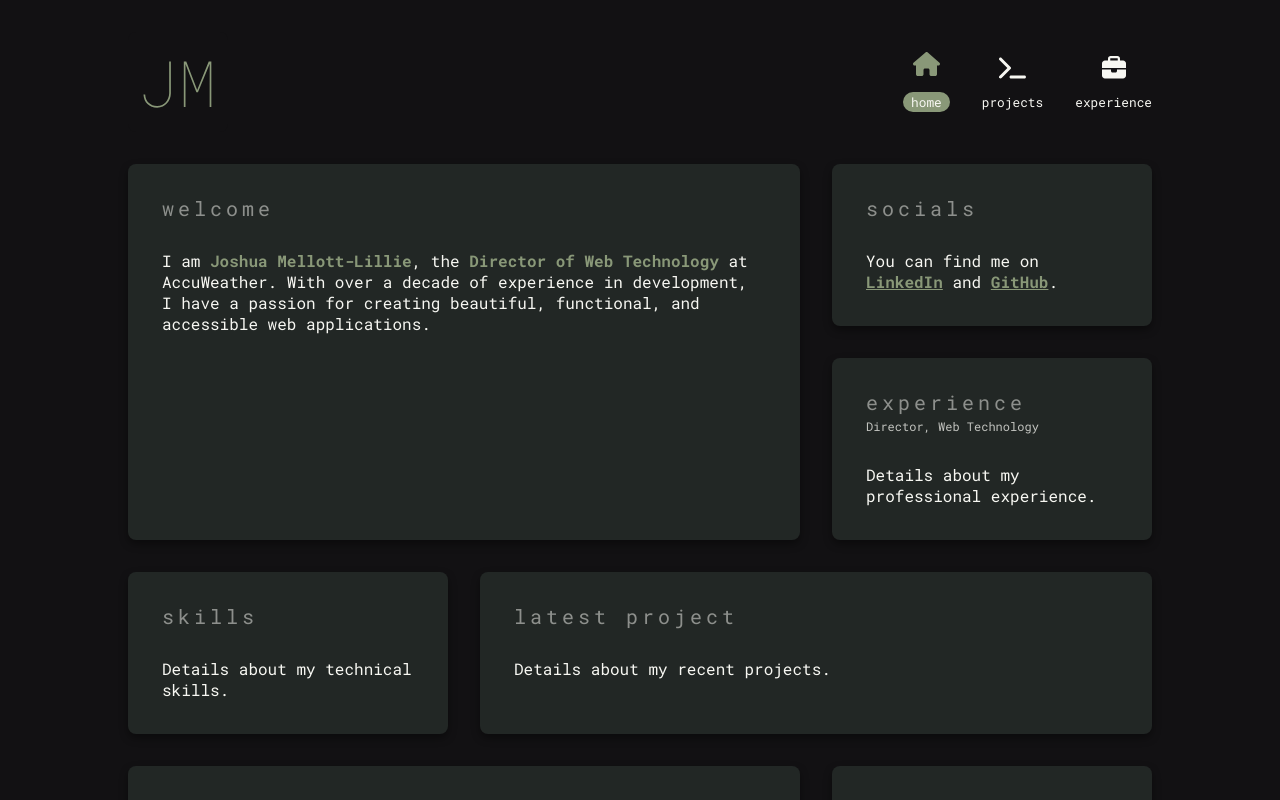
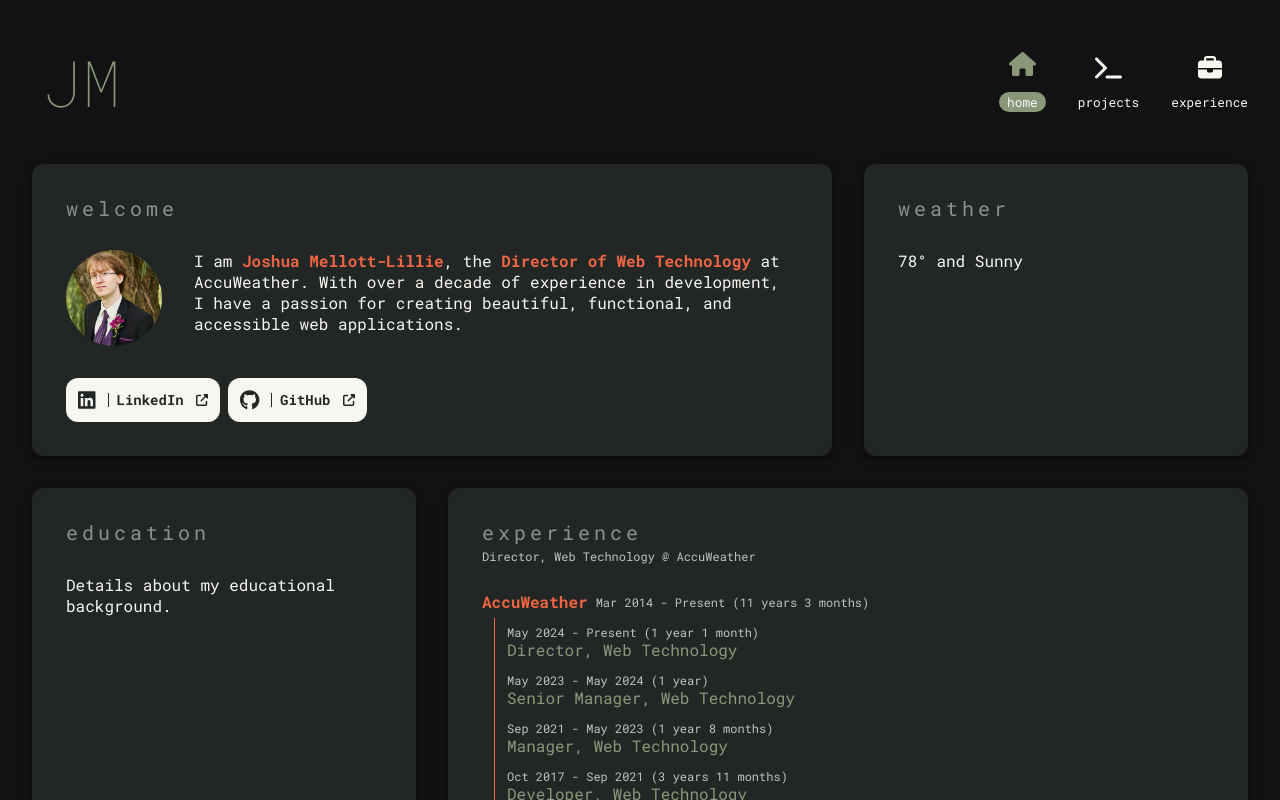
Before and after one commit to 10jmellott/10jmellott.github.io, a Vue app: page / in a window 1280 px wide. Shown: the top 800 px of the page. Built offline with nearby package versions, Linux system fonts and the light colour scheme.

Commit message:
Attempted color design + experience module

```diff
--- a/package.json
+++ b/package.json
@@ -14,6 +14,7 @@
 	},
 	"dependencies": {
 		"@fortawesome/fontawesome-svg-core": "^6.6.0",
+		"@fortawesome/free-brands-svg-icons": "^6.6.0",
 		"@fortawesome/free-solid-svg-icons": "^6.6.0",
 		"@fortawesome/vue-fontawesome": "^3.0.8",
 		"vue": "^3.5.10"
--- a/src/App.vue
+++ b/src/App.vue
@@ -1,53 +1,19 @@
 <script setup lang="ts">
 	import Header from './components/Header.vue';
+	import Experience from './components/modules/Experience.vue';
+	import Welcome from './components/modules/Welcome.vue';
 	import TitleCard from './components/TitleCard.vue';
 </script>
 
 <template>
 	<div class="grid-layout">
 		<Header class="module header" />
+		<Welcome class="module welcome" />
 		<TitleCard
-			class="module welcome"
-			title="Welcome"
+			class="module weather"
+			title="Weather"
 		>
-			<p>
-				I am <b>Joshua Mellott-Lillie</b>, the
-				<b>Director of Web Technology</b> at AccuWeather. With over a
-				decade of experience in development, I have a passion for
-				creating beautiful, functional, and accessible web applications.
-			</p>
-		</TitleCard>
-		<TitleCard
-			class="module socials"
-			title="Socials"
-		>
-			<p>
-				You can find me on
-				<a
-					href="https://www.linkedin.com/in/joshuamellottlillie/"
-					target="_blank"
-					>LinkedIn</a
-				>
-				and
-				<a
-					href="https://www.github.com/joshuamlillie"
-					target="_blank"
-					>GitHub</a
-				>.
-			</p>
-		</TitleCard>
-		<TitleCard
-			class="module experience"
-			title="Experience"
-			subtitle="Director, Web Technology"
-		>
-			<p>Details about my professional experience.</p>
-		</TitleCard>
-		<TitleCard
-			class="module skills"
-			title="Skills"
-		>
-			<p>Details about my technical skills.</p>
+			<p>78&deg; and Sunny</p>
 		</TitleCard>
 		<TitleCard
 			class="module projects"
@@ -62,11 +28,12 @@
 			<p>Details about my educational background.</p>
 		</TitleCard>
 		<TitleCard
-			class="module weather"
-			title="Weather"
+			class="module skills"
+			title="Skills"
 		>
-			<p>Details about the weather module.</p>
+			<p>Skill Word Map</p>
 		</TitleCard>
+		<Experience class="module experience" />
 		<TitleCard
 			class="module footer"
 			title="Footer"
@@ -95,11 +62,9 @@
 		grid-gap: var(--padding);
 		grid-template-areas:
 			'header header header'
-			'welcome welcome socials'
-			'welcome welcome experience'
-			'skills projects projects'
-			'skills projects projects'
-			'education education weather'
+			'welcome welcome weather'
+			'education experience experience'
+			'projects projects skills'
 			'footer footer footer';
 		position: relative;
 	}
@@ -151,8 +116,6 @@
 
 	.header {
 		grid-area: header;
-		position: sticky;
-		top: 0;
 	}
 
 	.welcome {
--- a/src/components/Header.vue
+++ b/src/components/Header.vue
@@ -34,12 +34,12 @@
 	header {
 		display: flex;
 		align-items: center;
-		justify-content: space-between;
 		gap: var(--padding);
 
 		nav {
 			display: flex;
 			gap: var(--padding);
+			margin-left: auto;
 		}
 	}
 </style>
--- a/src/components/NavigationButton.vue
+++ b/src/components/NavigationButton.vue
@@ -34,7 +34,7 @@
 		gap: 16px;
 		font-size: 1.5rem;
 		cursor: pointer;
-		transition: color 0.2s;
+		transition: color var(--transition);
 
 		p {
 			font-size: 0.8rem;
@@ -49,7 +49,7 @@
 				color: var(--foreground);
 				border-radius: 16px;
 				padding: 4px 8px;
-				transition: background-color 0.2s;
+				transition: background-color var(--transition);
 			}
 
 			&:hover {
--- /dev/null
+++ b/src/components/core/Button.vue
@@ -0,0 +1,63 @@
+<script setup lang="ts">
+	import { FontAwesomeIcon } from '@fortawesome/vue-fontawesome';
+	import { IconDefinition } from '@fortawesome/fontawesome-svg-core';
+	import { faUpRightFromSquare } from '@fortawesome/free-solid-svg-icons/faUpRightFromSquare';
+	defineProps<{
+		href: string;
+		icon: IconDefinition;
+		text: string;
+		external?: boolean;
+	}>();
+</script>
+
+<template>
+	<a
+		class="button"
+		:href
+		target="_blank"
+	>
+		<FontAwesomeIcon
+			class="icon"
+			:icon
+		/>
+		<span>{{ text }}</span>
+		<FontAwesomeIcon
+			v-if="external"
+			class="external-icon"
+			:icon="faUpRightFromSquare"
+		/>
+	</a>
+</template>
+
+<style scoped>
+	.button {
+		display: flex;
+		align-items: center;
+		gap: 12px;
+		padding: 12px;
+		font-size: 14px;
+		transition: background-color var(--transition);
+		color: var(--background-alt);
+		background-color: var(--foreground);
+		border-radius: var(--border-radius);
+
+		.icon {
+			font-size: 1.25rem;
+		}
+
+		.external-icon {
+			font-size: 0.75rem;
+			margin-left: auto;
+		}
+
+		span {
+			padding-left: 8px;
+			border-left: 1px solid var(--background-alt);
+			transition: border-color var(--transition);
+		}
+
+		&:hover {
+			background-color: var(--foreground-alt);
+		}
+	}
+</style>
--- /dev/null
+++ b/src/components/core/Profile.vue
@@ -0,0 +1,15 @@
+<template>
+	<img
+		src="/profile.jpg"
+		width="96"
+		height="96"
+	/>
+</template>
+
+<script setup lang="ts"></script>
+
+<style scoped>
+	img {
+		border-radius: 50%;
+	}
+</style>
--- a/src/components/icons/Logo.vue
+++ b/src/components/icons/Logo.vue
@@ -6,10 +6,6 @@
 		xmlns="http://www.w3.org/2000/svg"
 	>
 		<g clip-path="url(#clip0_2010_16)">
-			<path
-				d="M0 8C0 3.58172 3.58172 0 8 0H92C96.4183 0 100 3.58172 100 8V92C100 96.4183 96.4183 100 92 100H8C3.58172 100 0 96.4183 0 92V8Z"
-				fill="var(--background)"
-			/>
 			<path
 				d="M41.1562 29.5H42.875V61.1875C42.8333 63.1667 42.4792 65.0312 41.8125 66.7812C41.1458 68.5104 40.2188 70.0312 39.0312 71.3438C37.8438 72.6562 36.4167 73.6979 34.75 74.4688C33.0833 75.2396 31.2292 75.625 29.1875 75.625C27.1667 75.625 25.3333 75.3125 23.6875 74.6875C22.0625 74.0625 20.6562 73.1667 19.4688 72C18.2812 70.8542 17.3438 69.4792 16.6562 67.875C15.9896 66.25 15.5938 64.4479 15.4688 62.4688H17.1875C17.2708 64.2188 17.6042 65.8021 18.1875 67.2188C18.7917 68.6354 19.6146 69.8438 20.6562 70.8438C21.6771 71.8438 22.9062 72.6146 24.3438 73.1562C25.8021 73.6979 27.4167 73.9583 29.1875 73.9375C30.9792 73.9167 32.6042 73.5729 34.0625 72.9062C35.5208 72.2188 36.7708 71.2917 37.8125 70.125C38.8542 68.9792 39.6667 67.6354 40.25 66.0938C40.8333 64.5521 41.1458 62.9167 41.1875 61.1875L41.1562 29.5ZM58.2812 29.5L69.1875 58.0938L80.7188 29.5H83.3438V75H81.6562V52.875L81.7188 31.7812L69.9375 60.3125H68.375L57.4688 32.0938L57.5 52.875V75H55.8125V29.5H58.2812Z"
 				fill="var(--accent)"
--- /dev/null
+++ b/src/components/modules/Experience.vue
@@ -0,0 +1,165 @@
+<template>
+	<TitleCard
+		title="Experience"
+		:subtitle="subtitle"
+	>
+		<div class="experience-module">
+			<div
+				v-for="(job, index) in career"
+				:key="index"
+				class="company"
+			>
+				<div class="company-title">
+					<a
+						:href="job.companyLink"
+						target="_blank"
+						class="company-link"
+						>{{ job.company }}
+					</a>
+					<p class="subtitle">
+						{{ formatDateRange(job.start, job.end) }} ({{
+							formatDuration(job.start, job.end)
+						}})
+					</p>
+				</div>
+
+				<div class="roles">
+					<div
+						v-for="(role, roleIndex) in career[index]
+							? job.roles
+							: [job.roles[0]]"
+						:key="roleIndex"
+						class="role-entry"
+					>
+						<p class="subtitle">
+							{{ formatDateRange(role.start, role.end) }} ({{
+								formatDuration(role.start, role.end)
+							}})
+						</p>
+						<p class="role">
+							{{ role.title }}
+						</p>
+					</div>
+				</div>
+			</div>
+		</div>
+	</TitleCard>
+</template>
+
+<script setup lang="ts">
+	import TitleCard from '../TitleCard.vue';
+
+	const career = [
+		{
+			company: 'AccuWeather',
+			companyLink: 'https://www.accuweather.com/',
+			start: new Date(2014, 2),
+			end: null,
+			roles: [
+				{
+					title: 'Director, Web Technology',
+					start: new Date(2024, 4),
+					end: null,
+				},
+				{
+					title: 'Senior Manager, Web Technology',
+					start: new Date(2023, 4),
+					end: new Date(2024, 4),
+				},
+				{
+					title: 'Manager, Web Technology',
+					start: new Date(2021, 8),
+					end: new Date(2023, 4),
+				},
+				{
+					title: 'Developer, Web Technology',
+					start: new Date(2017, 9),
+					end: new Date(2021, 8),
+				},
+				{
+					title: 'Developer, Broadcast Applications',
+					start: new Date(2014, 2),
+					end: new Date(2017, 9),
+				},
+			],
+		},
+	];
+
+	const subtitle = `${career[0].roles[0].title} @ ${career[0].company}`;
+
+	function formatDate(date: Date): string {
+		return date.toLocaleDateString('en-US', {
+			year: 'numeric',
+			month: 'short',
+		});
+	}
+
+	function formatDateRange(start: Date, end: Date | null): string {
+		const startDate = formatDate(start);
+		const endDate = end ? formatDate(end) : 'Present';
+		return `${startDate} - ${endDate}`;
+	}
+
+	function formatDuration(start: Date, end: Date | null): string {
+		if (!end) {
+			end = new Date();
+		}
+		const totalMonths =
+			(end.getFullYear() - start.getFullYear()) * 12 +
+			(end.getMonth() - start.getMonth());
+		const years = Math.floor(totalMonths / 12);
+		const months = totalMonths % 12;
+
+		let duration = '';
+		if (years > 0) {
+			duration += `${years} year${years > 1 ? 's' : ''}`;
+		}
+		if (months > 0) {
+			if (years > 0) {
+				duration += ' ';
+			}
+			duration += `${months} month${months > 1 ? 's' : ''}`;
+		}
+		return duration;
+	}
+</script>
+
+<style scoped>
+	.experience-module {
+		display: flex;
+		flex-direction: column;
+		gap: 16px;
+	}
+
+	.company {
+		display: flex;
+		flex-direction: column;
+		gap: 8px;
+	}
+
+	.company-title {
+		display: flex;
+		align-items: center;
+		gap: 8px;
+	}
+
+	.roles {
+		margin-left: 12px;
+	}
+
+	.role-entry {
+		display: flex;
+		flex-direction: column;
+		gap: 4px;
+		border-left: 1px solid var(--accent2);
+		padding: 8px 12px;
+
+		&:last-child {
+			border-bottom: none;
+		}
+	}
+
+	.role {
+		color: var(--accent);
+	}
+</style>
--- /dev/null
+++ b/src/components/modules/Welcome.vue
@@ -0,0 +1,67 @@
+<template>
+	<TitleCard title="Welcome">
+		<div class="welcome-module">
+			<div class="welcome-module-main">
+				<Profile />
+				<p>
+					I am <b>Joshua Mellott-Lillie</b>, the
+					<b>Director of Web Technology</b> at AccuWeather. With over
+					a decade of experience in development, I have a passion for
+					creating beautiful, functional, and accessible web
+					applications.
+				</p>
+			</div>
+			<div class="buttons">
+				<Button
+					class="button"
+					text="LinkedIn"
+					:icon="faLinkedin"
+					href="https://www.linkedin.com/in/joshua-mellott-lillie"
+					external
+				/>
+				<Button
+					class="button"
+					text="GitHub"
+					:icon="faGithub"
+					href="https://github.com/10jmellott"
+					external
+				/>
+			</div>
+		</div>
+	</TitleCard>
+</template>
+
+<script setup lang="ts">
+	import { faGithub } from '@fortawesome/free-brands-svg-icons/faGithub';
+	import { faLinkedin } from '@fortawesome/free-brands-svg-icons/faLinkedin';
+	import TitleCard from '../TitleCard.vue';
+	import Button from '../core/Button.vue';
+	import Profile from '../core/Profile.vue';
+</script>
+
+<style scoped>
+	.welcome-module {
+		display: flex;
+		flex-direction: column;
+		align-items: flex-start;
+		gap: var(--padding);
+		height: 100%;
+
+		.welcome-module-main {
+			display: flex;
+			flex-direction: row;
+			gap: var(--padding);
+		}
+
+		p {
+			flex-grow: 1;
+			margin-bottom: auto;
+			line-height: normal;
+		}
+
+		.buttons {
+			display: flex;
+			gap: 8px;
+		}
+	}
+</style>
--- a/src/styles/atoms.css
+++ b/src/styles/atoms.css
@@ -5,7 +5,12 @@
 	border-radius: var(--border-radius);
 	background-color: var(--card-background);
 	box-shadow: 0 4px 8px rgb(0 0 0 / 40%);
-	transition: border-color 0.2s ease;
+	transition: border-color var(--transition);
+
+	&:hover {
+		border: 2px solid var(--accent);
+	}
+}
 
 .title {
 	font-size: 1.25rem;
@@ -19,13 +24,8 @@
 	opacity: 0.75;
 }
 
-	&:hover {
-		border: 2px solid var(--accent2);
-	}
-}
-
 a,
 b {
-	color: var(--accent);
+	color: var(--accent2);
 	font-weight: bold;
 }
--- a/src/styles/main.css
+++ b/src/styles/main.css
@@ -19,7 +19,10 @@
 
 	/* Spacing */
 	--padding: 32px;
-	--border-radius: 8px;
+	--border-radius: 12px;
+
+	/* Transition */
+	--transition: 0.2s ease;
 }
 
 body {
@@ -33,6 +36,10 @@
 
 #app {
 	padding: var(--padding);
-	max-width: 1024px;
+	max-width: 1280px;
 	margin: 0 auto;
 }
+
+a {
+	text-decoration: none;
+}
```
Also changed, not shown: public/profile.jpg (added), 1 other file (tests, documents, lock files or other folders). Lines whose indentation alone changed are shown as unchanged.
